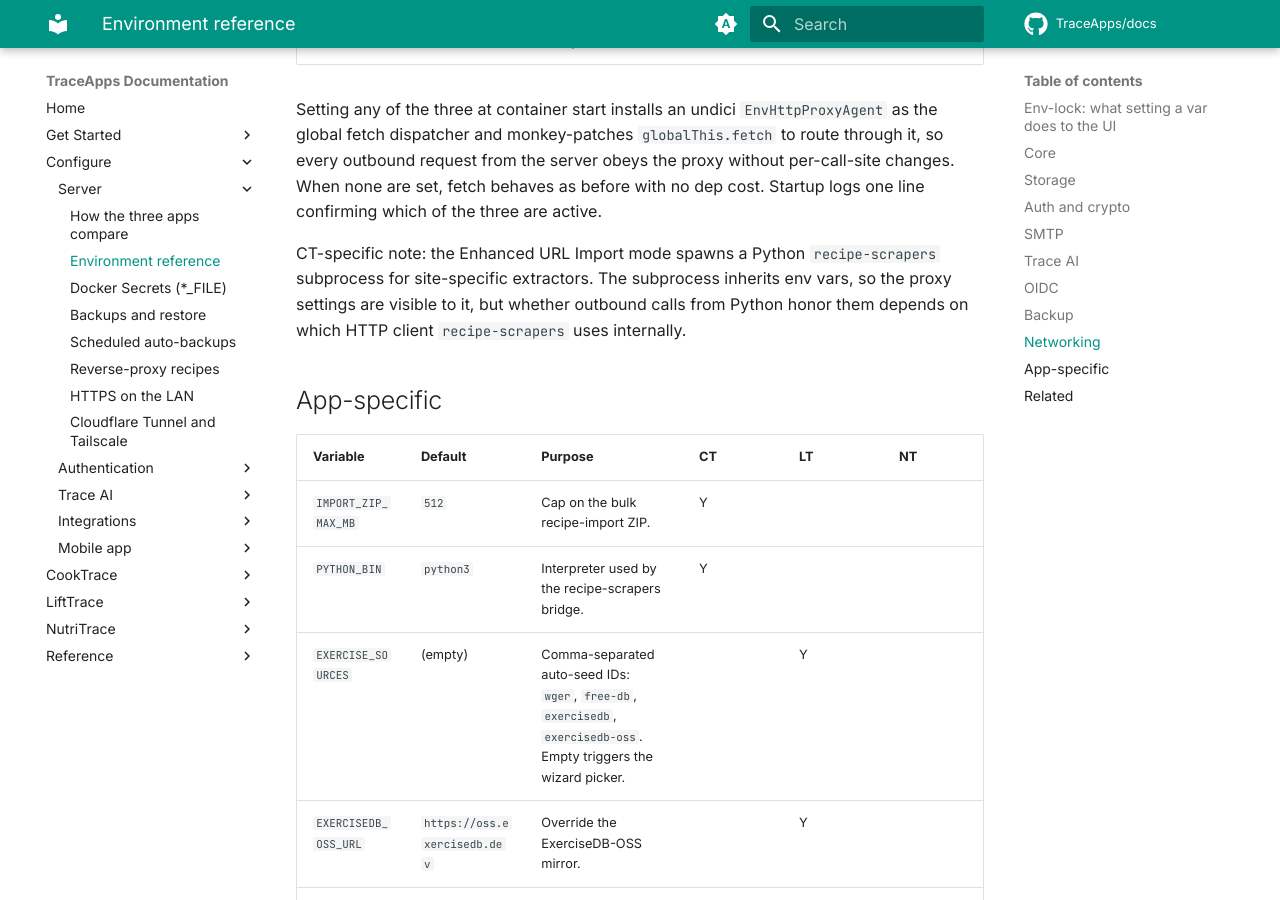
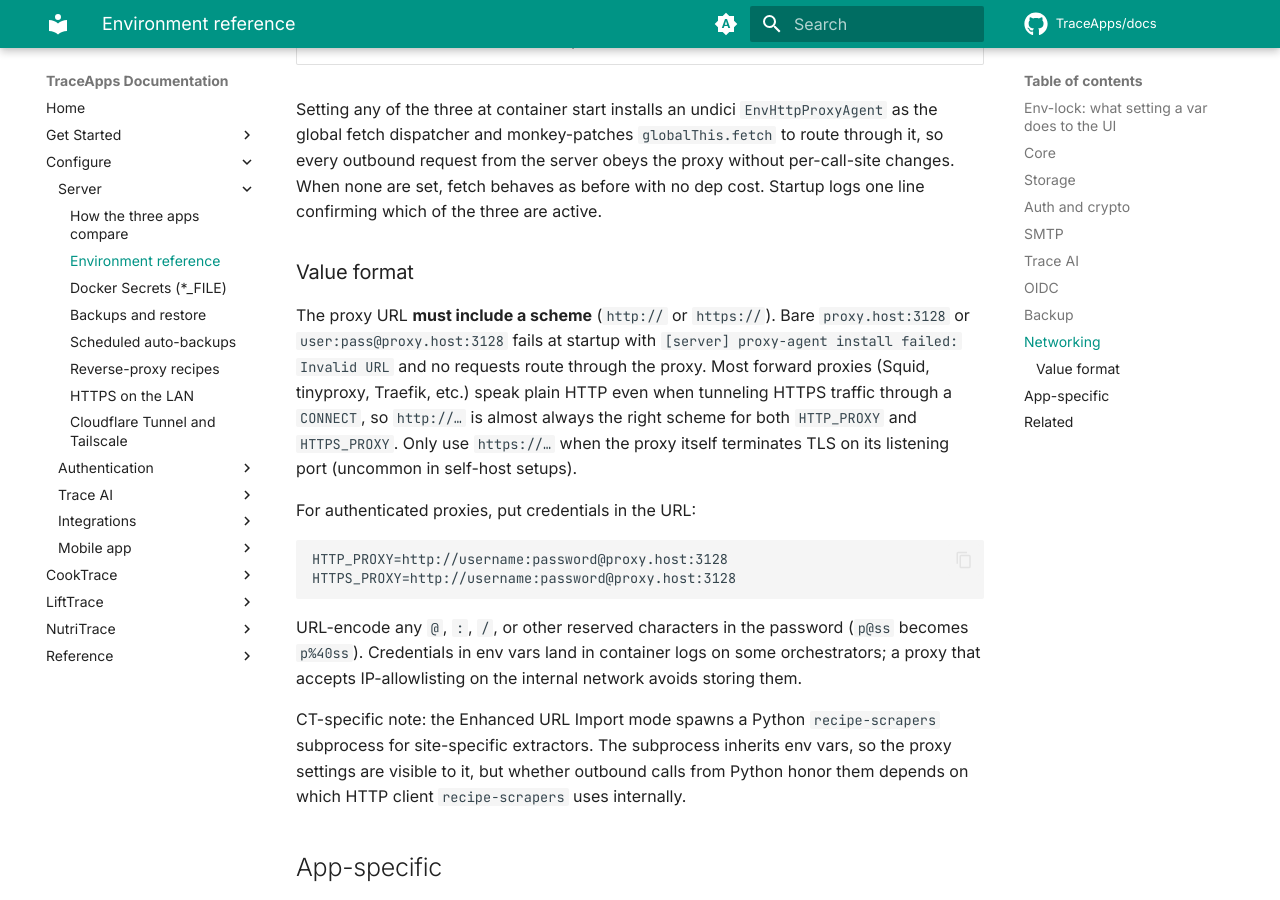
Before and after one commit to TraceApps/docs, an MkDocs documentation site: the page built from docs/self-hosting/env-vars.md, in a window 1280 px wide and 900 px high, scrolled down 7042 px. Built offline with MkDocs 1.6.1 and Material for MkDocs 9.7.7, drawn with Linux system fonts in a browser that asks for light colours; comment, search, counter and statistics services are not loaded.

Commit message:
self-hosting(env-vars): call out that HTTP_PROXY / HTTPS_PROXY need an explicit scheme, show auth format with URL-encoded credentials, and note the credential-in-logs caveat (surfaced by @yoyo-san on TraceApps/nutritrace#177)

````diff
--- a/docs/self-hosting/env-vars.md
+++ b/docs/self-hosting/env-vars.md
@@ -104,6 +104,19 @@ The shorthand `OIDC_*` variables alias `OIDC_PROVIDER_1_*`. For multi-provider s
 
 Setting any of the three at container start installs an undici `EnvHttpProxyAgent` as the global fetch dispatcher and monkey-patches `globalThis.fetch` to route through it, so every outbound request from the server obeys the proxy without per-call-site changes. When none are set, fetch behaves as before with no dep cost. Startup logs one line confirming which of the three are active.
 
+### Value format
+
+The proxy URL **must include a scheme** (`http://` or `https://`). Bare `proxy.host:3128` or `user:pass@proxy.host:3128` fails at startup with `[server] proxy-agent install failed: Invalid URL` and no requests route through the proxy. Most forward proxies (Squid, tinyproxy, Traefik, etc.) speak plain HTTP even when tunneling HTTPS traffic through a `CONNECT`, so `http://…` is almost always the right scheme for both `HTTP_PROXY` and `HTTPS_PROXY`. Only use `https://…` when the proxy itself terminates TLS on its listening port (uncommon in self-host setups).
+
+For authenticated proxies, put credentials in the URL:
+
+```
+HTTP_PROXY=http://username:password@proxy.host:3128
+HTTPS_PROXY=http://username:password@proxy.host:3128
+```
+
+URL-encode any `@`, `:`, `/`, or other reserved characters in the password (`p@ss` becomes `p%40ss`). Credentials in env vars land in container logs on some orchestrators; a proxy that accepts IP-allowlisting on the internal network avoids storing them.
+
 CT-specific note: the Enhanced URL Import mode spawns a Python `recipe-scrapers` subprocess for site-specific extractors. The subprocess inherits env vars, so the proxy settings are visible to it, but whether outbound calls from Python honor them depends on which HTTP client `recipe-scrapers` uses internally.
 
 ## App-specific
````
